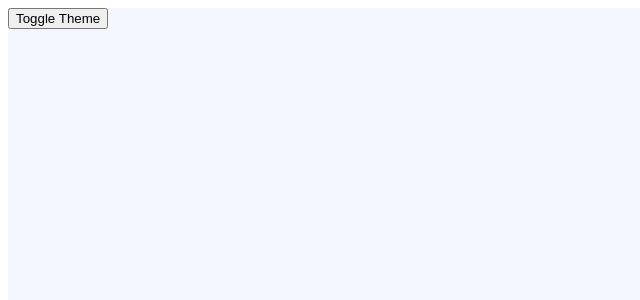
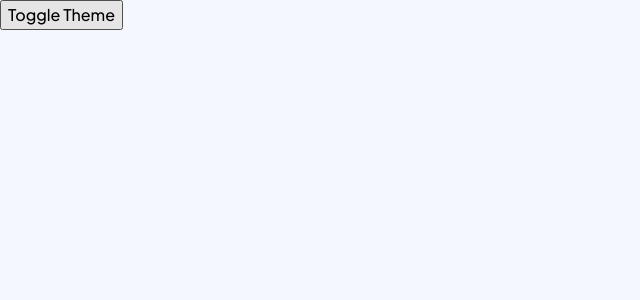
Before and after one commit to 0xmbadr/task-management-app, a React (Vite) app: page / in a window 1280 px wide. Shown: the top 300 px of the page, without its empty margins (0-640 px from the left). Built offline with nearby package versions, Linux system fonts and the light colour scheme.

Commit message:
feat: [style] add base style & typography

```diff
--- /dev/null
+++ b/src/styles/base/_reset.scss
@@ -0,0 +1,33 @@
+
+*, *:before, *:after{
+  box-sizing: border-box;
+}
+
+* {
+  margin: 0;
+}
+
+html, body {
+  height: 100%;
+}
+
+body {
+  line-height: 1.5;
+  -webkit-font-smoothing: antialiased;
+  font-family: 'Plus Jakarta Sans', sans-serif;
+  overflow-x: hidden;
+}
+
+input, button, textarea, select {
+  font: inherit;
+}
+
+ol, ul{
+  list-style: none;
+  padding: 0;
+}
+
+input,textarea {
+  border:0;
+  outline: 0;
+}
--- /dev/null
+++ b/src/styles/base/_typography.scss
@@ -0,0 +1 @@
+@import url('https://fonts.googleapis.com/css2?family=Plus+Jakarta+Sans:wght@500;700&display=swap');
--- a/src/styles/main.scss
+++ b/src/styles/main.scss
@@ -1,4 +1,5 @@
-
+@import './base/reset';
+@import './base/typography';
 
 @import './abstracts/variables';
 @import './abstracts/functions';
```
